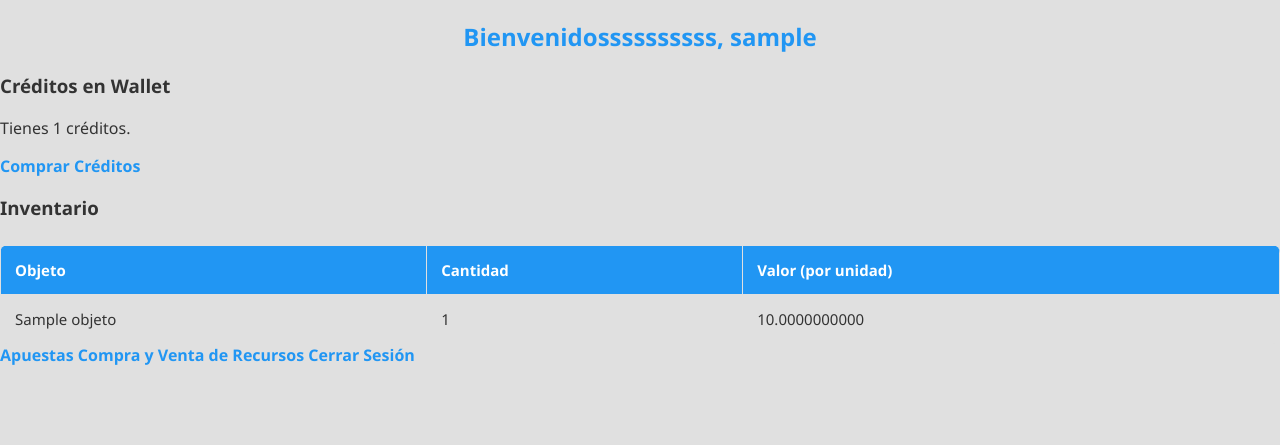
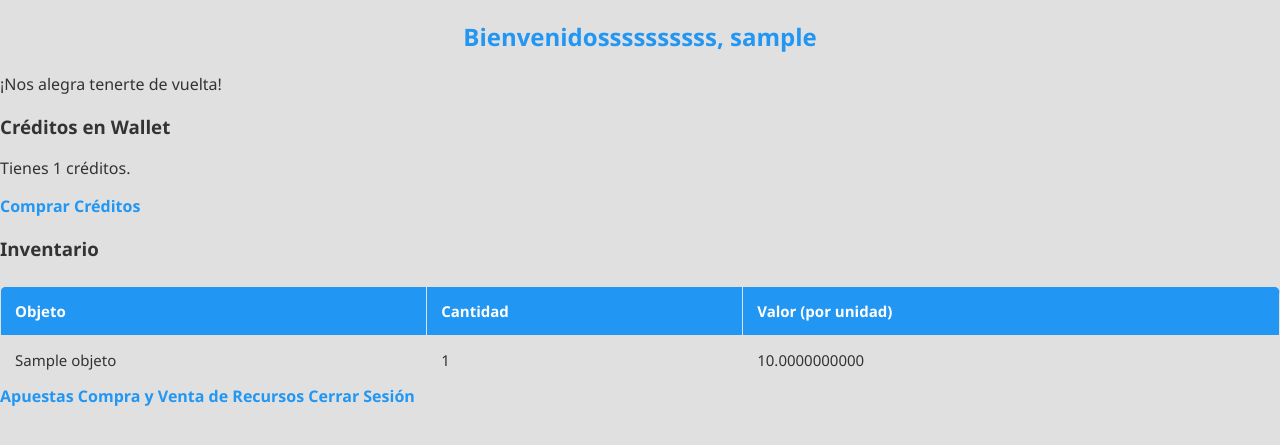
Before and after one commit to moriva01/proyecto_ingenieria_datos, a Flask app: page /home in a window 1280 px wide. Shown: the top 445 px of the page. Run offline with Flask 3, Linux system fonts and the light colour scheme; a user stored in the database is signed in; tables that the repository leaves empty hold one stand-in row (values such as "Sample post").

Commit message:
Update home.html

```diff
--- a/code/app/templates/home.html
+++ b/code/app/templates/home.html
@@ -1,5 +1,3 @@
-<!-- app/templates/home.html -->
-
 <!DOCTYPE html>
 <html lang="es">
 <head>
@@ -8,12 +6,21 @@
     <link rel="stylesheet" href="{{ url_for('static', filename='style.css') }}">
 </head>
 <body>
+    <div class="main-container">
+        <header class="header">
             <h2>Bienvenidossssssssss, {{ jugador.nickname }}</h2>
+            <p class="welcome-msg">¡Nos alegra tenerte de vuelta!</p>
+        </header>
 
+        <section class="wallet-section">
             <h3>Créditos en Wallet</h3>
-    <p>Tienes {{ wallet.creditos }} créditos.</p>
-    <a href="{{ url_for('routes.comprar_creditos') }}">Comprar Créditos</a>
+            <div class="wallet-info">
+                <p>Tienes <span class="wallet-credits">{{ wallet.creditos }}</span> créditos.</p>
+                <a href="{{ url_for('routes.comprar_creditos') }}" class="btn-primary">Comprar Créditos</a>
+            </div>
+        </section>
 
+        <section class="inventory-section">
             <h3>Inventario</h3>
             <table>
                 <thead>
@@ -28,15 +35,18 @@
                         <tr>
                             <td>{{ item.nombre_objeto }}</td>
                             <td>{{ item.cantidad }}</td>
-                    <td>{{ item.valor_unitario }}</td> <!-- Muestra el valor unitario -->
+                            <td>{{ item.valor_unitario }}</td>
                         </tr>
                     {% endfor %}
                 </tbody>
             </table>
+        </section>
 
-
-    <a href="{{ url_for('routes.apuestas') }}">Apuestas</a>
-    <a href="{{ url_for('routes.comprar_vender') }}">Compra y Venta de Recursos</a>
-    <a href="{{ url_for('routes.logout') }}">Cerrar Sesión</a>
+        <nav class="navigation">
+            <a href="{{ url_for('routes.apuestas') }}" class="btn-secondary">Apuestas</a>
+            <a href="{{ url_for('routes.comprar_vender') }}" class="btn-secondary">Compra y Venta de Recursos</a>
+            <a href="{{ url_for('routes.logout') }}" class="btn-secondary logout">Cerrar Sesión</a>
+        </nav>
+    </div>
 </body>
 </html>
```
Lines whose indentation alone changed are shown as unchanged.
